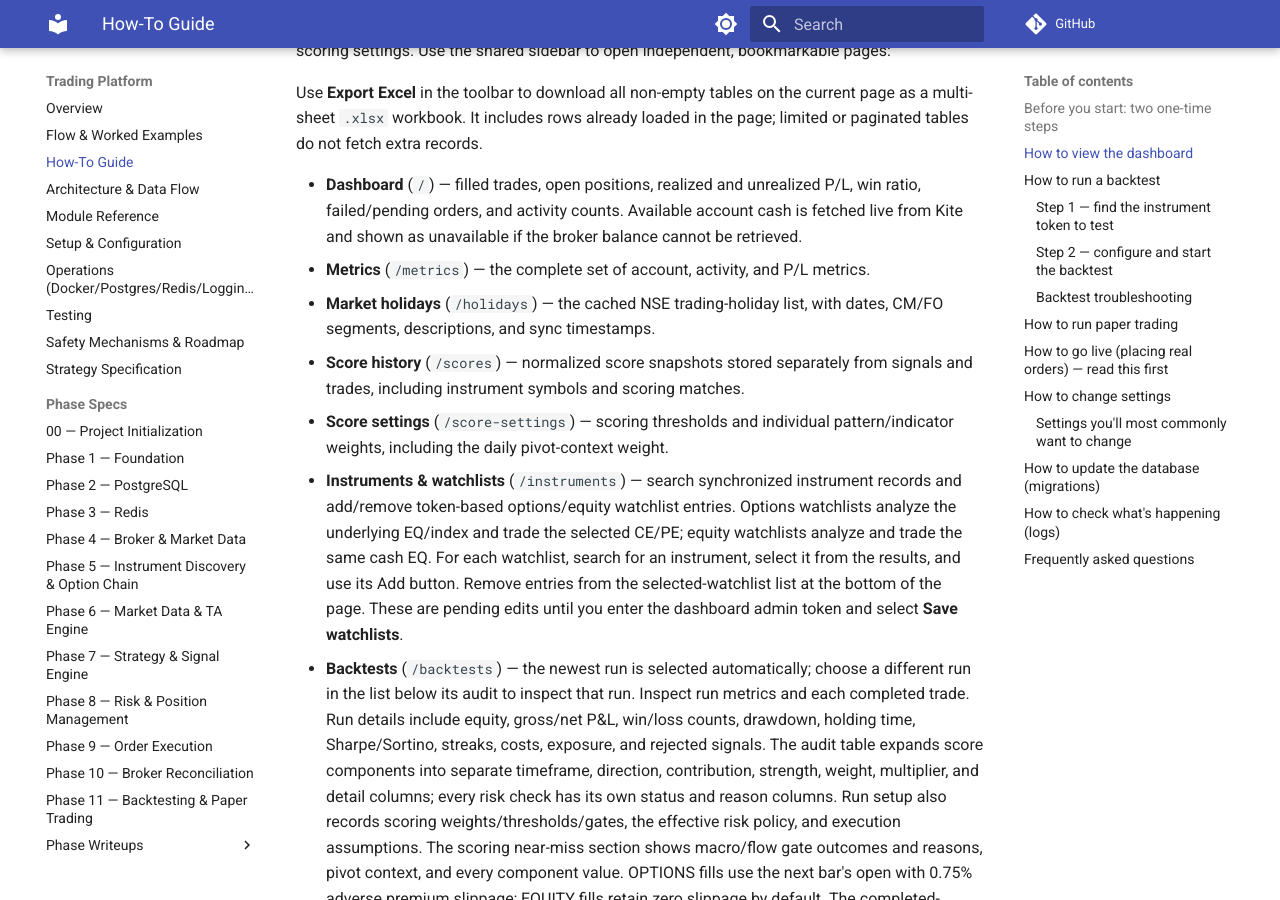
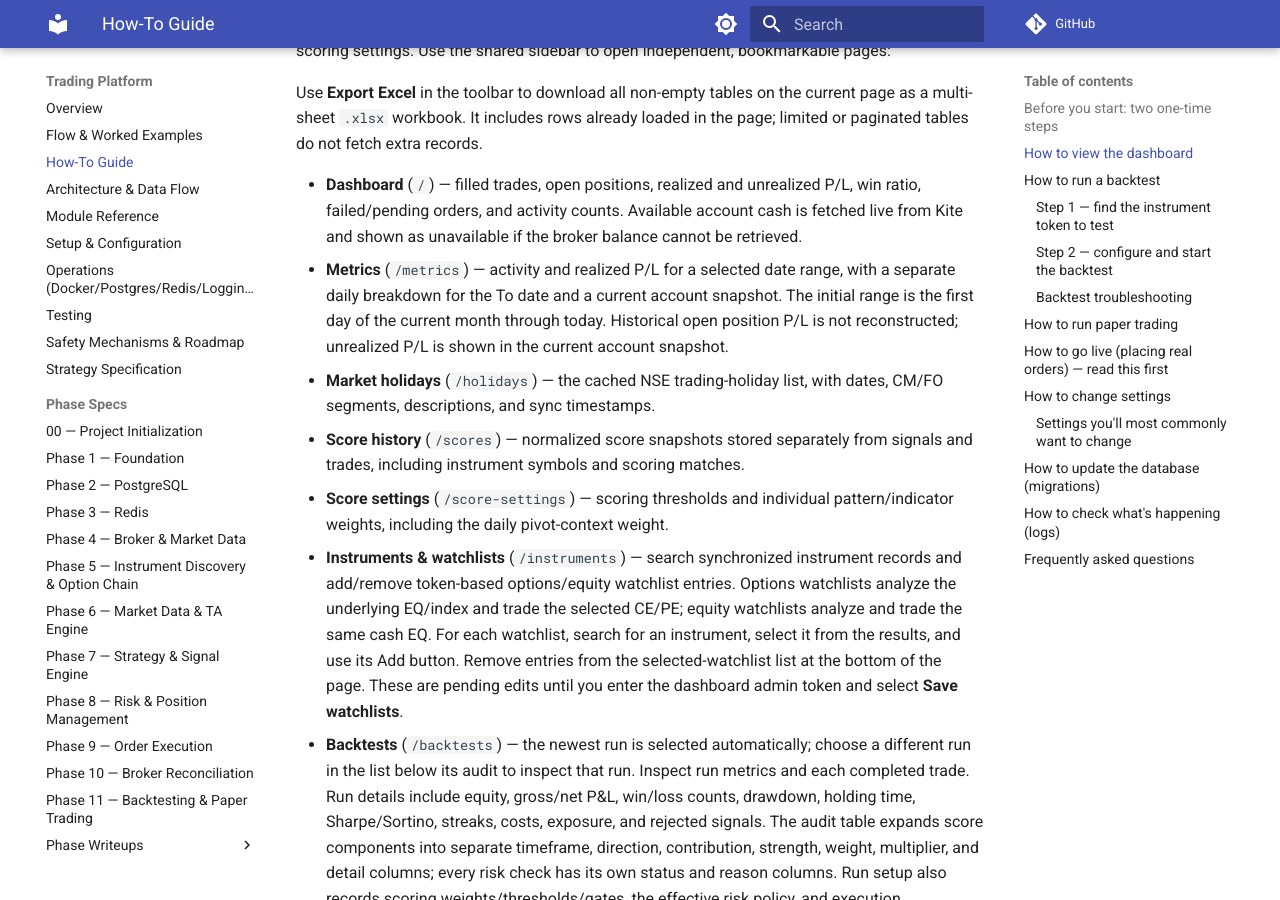
Before and after one commit to VictorG1422/docs, an MkDocs documentation site: the page built from docs/trading-platform/how-to.md, in a window 1280 px wide and 900 px high, scrolled down 2478 px. Built offline with MkDocs 1.6.1 and Material for MkDocs 9.7.7, drawn with Linux system fonts in a browser that asks for light colours; comment, search, counter and statistics services are not loaded.

Commit message:
Document Metrics date range
Describe the Metrics From/To filters, month-to-date default, To-date daily breakdown, and current snapshot.

```diff
--- a/docs/trading-platform/how-to.md
+++ b/docs/trading-platform/how-to.md
@@ -132,8 +132,11 @@ loaded in the page; limited or paginated tables do not fetch extra records.
   P/L, win ratio, failed/pending orders, and activity counts. Available
   account cash is fetched live from Kite and shown as unavailable if the
   broker balance cannot be retrieved.
-- **Metrics** (`/metrics`) — the complete set of account, activity, and
-  P/L metrics.
+- **Metrics** (`/metrics`) — activity and realized P/L for a selected date
+  range, with a separate daily breakdown for the To date and a current account
+  snapshot. The initial range is the first day of the current month through
+  today. Historical open position P/L is not reconstructed; unrealized P/L is
+  shown in the current account snapshot.
 - **Market holidays** (`/holidays`) — the cached NSE trading-holiday list,
   with dates, CM/FO segments, descriptions, and sync timestamps.
 - **Score history** (`/scores`) — normalized score snapshots stored separately from signals
```
